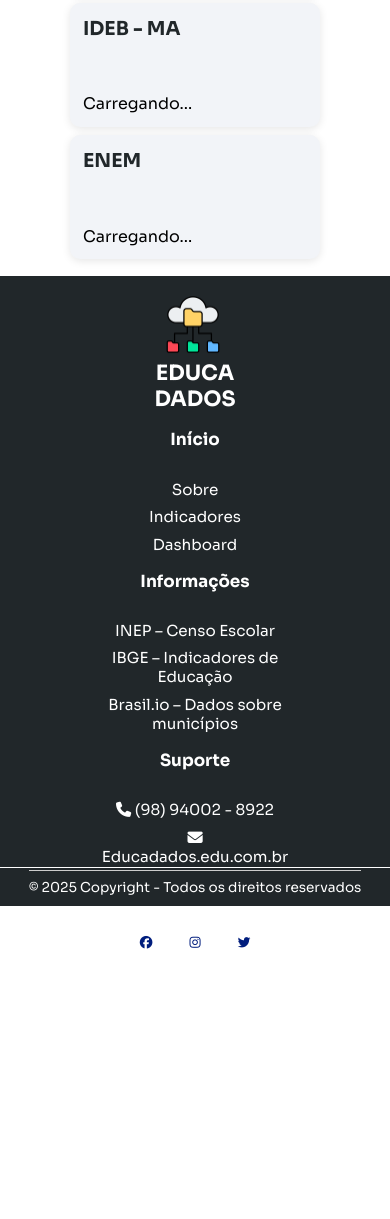
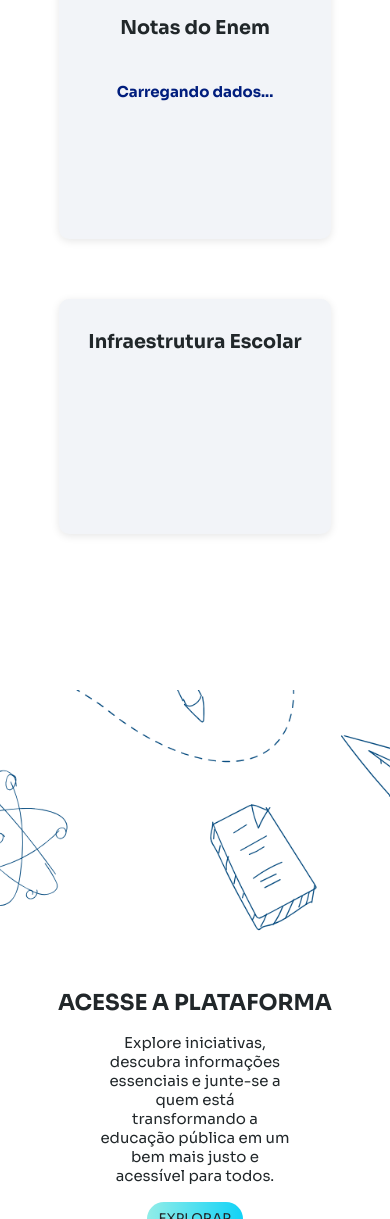
Before and after one commit to Nadson-Cutrim/Test-Page, a website: page pages/dashboard.html in a window 390 px wide. Shown: the part 781-2000 px from the top of the page. Before the commit the page ends 1745 px from the top, so only its background shows below. Drawn offline with nearby package versions, Linux system fonts and the light colour scheme.

Commit message:
Ajustando responsividade

```diff
--- a/css/dash.css
+++ b/css/dash.css
@@ -52,8 +52,6 @@ nav {
   justify-content: center;
   align-items: center;
   cursor: pointer;
-
-
 }
 
 header .logo img {
@@ -145,34 +143,95 @@ header .collapse.open span:nth-child(3) {
   background-color: var(--color-white);
 }
 
-canvas {
-  width: 20vw;
+/* =============================== CSS GRÁFICOS ================================== */
+
+.graf-edu {
+  position: relative;
+  width: 100vw;
   height: auto;
-}
-
-/* =============================== CSS GRÁFICOS ================================== */
-.graf-edu {
-  display: grid;
-  grid-template-columns: repeat(auto-fit, minmax(20vmax, 1fr));
-  gap: 2vmax;
-  padding: 2vmax;
-  margin-top: 5vmax;
+  display: flex;
+  padding: 15vmax 3vmax;
+  justify-content: space-evenly;
+  align-items: center;
+  flex-wrap: wrap;
 }
 
 .card-edu {
+  display: flex;
+  justify-content: space-between;
+  align-items: center;
+  flex-direction: column;
+  width: 35vw;
+  height: auto;
   background-color: var(--color-gray);
-  padding: 1.5vmax;
+  margin: 2vmax;
+  padding: 1.2vmax 0;
   border-radius: 10px;
   box-shadow: 0 2px 8px rgba(0, 0, 0, 0.1);
-
 }
 
 .card-edu h2 {
-  margin-bottom: 1vmax;
   font-size: 1.2em;
   color: var(--color-black-smoker);
 }
 
+.graf-edu .card-edu .msg-loading{
+  font-size: 1.3vmax;
+  font-weight: bold;
+  color: var(--color-blue-smoker);
+  transform: translateY(5vmax);
+}
+
+/* =============================== CSS DASHBOARD ================================== */
+
+.section-land{
+  position: relative;
+  background: url('../assets/img/background.png');
+  background-attachment: fixed;
+  background-position: center center;
+  background-repeat: no-repeat;
+  background-size: cover;
+  width: 100vw;
+  height: 100vh;
+  display: flex;
+  justify-content: center;
+  align-items: center;
+  flex-direction: column;
+}
+
+.section-land h1{
+  font-size: 2vmax;
+  color: var(--color-black-smoker);
+}
+
+.section-land p{
+  width: 30%;
+  margin: 2vmax 0;
+  text-align: center;
+  font-size: 1.1vmax;
+  color: var(--color-black-smoker);
+}
+
+.btn-grad {
+  background-image: linear-gradient(to right, #92ede8 0%, #0ED2F7  51%, #B2FEFA  100%);
+  width: auto;
+  height: auto;
+  padding: 1vmax 1.4vmax;
+  text-align: center;
+  text-transform: uppercase;
+  transition: var(--effect-ease);
+  background-size: 200% auto;
+  color: var(--color-black-smoker);
+  border-radius: 50px;
+  border: none;
+  cursor: pointer;
+}
+
+.btn-grad:hover {
+  background-position: right center;
+  color: var(--color-blue-smoker);
+  text-decoration: none;
+}
 
 /* =============================== CSS RODAPÉ ================================== */
 
@@ -196,8 +255,6 @@ canvas {
   margin-bottom: 2vmax;
   align-items: center;
   cursor: pointer;
-
-  background-color: #001d7d00;
 }
 
 .footer .box-logo img {
@@ -222,8 +279,6 @@ canvas {
   justify-content: space-between;
   align-items: center;
   margin-bottom: 1vmax;
-
-  background-color: #0ed0f700;
 }
 
 .footer .box-infor ul {
@@ -256,8 +311,6 @@ a {
   justify-content: space-between;
   align-items: center;
   margin-bottom: 5vmax;
-
-  background-color: #0ef71200;
 }
 
 .footer .box-social div {
@@ -289,7 +342,7 @@ a {
 }
 
 #active {
-  font-size: 3rem;
+  font-size: 2rem;
   font-weight: bold;
 
 }
@@ -299,37 +352,11 @@ a {
   color: var(--color-white);
 }
 
-
-
 /* =============================== CSS RESPONSIVO ================================== */
 
 @media (max-width: 1300px) {
 
-  .graf-edu {
-    display: grid;
-    grid-template-columns: repeat(2, 1fr);
-    /* Duas colunas */
-    gap: 2vmax;
-    padding: 2vmax;
-    max-width: 1300px;
-    margin: 0 auto;
-    /* Centraliza na página */
-  }
-
-
-  .card-edu {
-    background-color: var(--color-gray);
-    padding: 1.5vmax;
-    border-radius: 10px;
-    box-shadow: 0 2px 8px rgba(0, 0, 0, 0.1);
-    width: 100%;
-    /* Ocupa a célula toda */
-    box-sizing: border-box;
-    margin-top: 6vmax;
-  }
-
   .card-edu h2 {
-    margin-bottom: 1vmax;
     font-size: 1.2em;
     color: var(--color-black-smoker);
   }
@@ -379,73 +406,83 @@ a {
     pointer-events: all;
   }
 
-  .graf-edu {
-    display: grid;
-    grid-template-columns: repeat(2, 1fr);
-    /* Duas colunas */
-    gap: 2vmax;
-    padding: 2vmax;
-    max-width: 998px;
-    margin: 0 auto;
-    /* Centraliza na página */
-  }
+  .card-edu {
+    width: 50vw;
+    margin: 30px;
+    padding: 30px 15px;
 
-
-  .card-edu {
-    background-color: var(--color-gray);
-    padding: 1.5vmax;
-    border-radius: 10px;
-    box-shadow: 0 2px 8px rgba(0, 0, 0, 0.1);
-    width: 100%;
-    /* Ocupa a célula toda */
-    box-sizing: border-box;
   }
 
   .card-edu h2 {
-    margin-bottom: 1vmax;
     font-size: 1.2em;
     color: var(--color-black-smoker);
   }
 
+  .section-land h1 {
+    font-size: 22px;
+  }
+
+  .section-land p {
+    width: 50%;
+    font-size: 15px;
+  }
+
   /*=========================resposividade do footer===================*/
-  footer {
-    display: flex;
+
+  .footer {
     flex-direction: column;
-    align-items: center;
+    height: auto;
   }
+
+  .footer .box-logo {
+    width: 100%;
+    justify-content: start;
+    padding: 50px 0;
+    border-bottom: 1px solid var(--color-white);
+  }
+
+  .footer .box-infor {
+    flex-direction: column;
+    margin: 0;
+    width: 100%;
+  }
+
+  /*========================= resposividade do footer ===================*/
 
   .box-logo {
     flex-direction: column;
+    align-items: center;
     text-align: center;
-    margin-top: 2vmax;
   }
 
   .box-infor {
     flex-direction: column;
     align-items: center;
     text-align: center;
-
-
   }
 
   .box-infor ul {
-    margin: 10px 0;
+    margin: 15px 0;
   }
 
   .box-infor ul li,
   a {
-    margin: 2px 0;
-    font-size: 1rem;
+    margin: 6px 0;
+    font-size: 19px;
   }
 
   #active {
-    font-size: 1.2rem;
+    font-size: 22px;
     font-weight: bold;
-
   }
 
   .box-social {
     justify-content: center;
+    margin-bottom: 0;
+  }
+
+  .footer .box-social div i {
+    font-size: 20px;
   }
 
   #rdp-copy {
@@ -454,43 +491,33 @@ a {
 }
 
 @media (max-width: 768px) {
-  .graf-edu {
-    grid-template-columns: 1fr;
-    display: grid;
-    gap: 1vmax;
-    padding: 2vmax;
-    max-width: 600px;
-    margin-top: 6vmax;
-  }
 
   .card-edu {
-    width: 70%;
-    margin: 0 auto;
+    width: 80%;
   }
 
 }
 
 @media (max-width: 468px) {
+  .graf-edu .card-edu .msg-loading{
+    font-size: 15px;
+  }
+
+  /*=========================resposividade do footer===================*/
 
   footer {
     display: flex;
     flex-direction: column;
     align-items: center;
     padding: 2vmax 1vmax;
-    background-color: var(--color-blue-smoker);
-    color: var(--color-white);
   }
 
   .box-logo {
     display: flex;
     flex-direction: column;
     align-items: center;
-    margin-bottom: 1.5vmax;
-  }
-
-  .box-logo img {
-    width: 45px;
-    margin-bottom: 0.5vmax;
+    text-align: center;
+    margin-bottom: 2vmax;
   }
 
   .box-infor {
@@ -499,7 +526,7 @@ a {
     align-items: center;
     text-align: center;
     gap: 1vmax;
-    margin-bottom: 1.5vmax;
+    margin-bottom: 2vmax;
   }
 
   .box-infor ul {
@@ -507,19 +534,17 @@ a {
     padding: 0;
   }
 
-  .box-infor ul li {
+  .box-infor ul li,
+  .box-infor ul li a {
+    font-size: 0.9rem;
+    margin: 2px 0;
     list-style: none;
-    margin: 2px 0;
-  }
-
-  .box-infor ul li a {
     text-decoration: none;
     color: var(--color-white);
-    font-size: 0.95rem;
   }
 
   #active {
-    font-size: 1.05rem;
+    font-size: 1rem;
     font-weight: bold;
   }
 
@@ -527,20 +552,12 @@ a {
     display: flex;
     justify-content: center;
     gap: 1vmax;
-    margin-top: 1.5vmax;
-  }
-
-  .box-social a img {
-    width: 24px;
-    height: 24px;
+    margin-bottom: 2vmax;
   }
 
   #rdp-copy {
     font-size: 0.85rem;
     text-align: center;
-    margin-top: 1.5vmax;
-    border-top: 1px solid #ccc;
-    padding-top: 1vmax;
+    color: var(--color-white);
   }
-
 }
--- a/index.html
+++ b/index.html
@@ -10,7 +10,6 @@
     <link rel="preconnect" href="https://fonts.gstatic.com" crossorigin>
     <link href="https://fonts.googleapis.com/css2?family=Epilogue:ital,wght@0,100..900;1,100..900&family=Montserrat:ital,wght@0,100..900;1,100..900&family=Poppins:ital,wght@0,100;0,200;0,300;0,400;0,500;0,600;0,700;0,800;0,900;1,100;1,200;1,300;1,400;1,500;1,600;1,700;1,800;1,900&family=Sora:wght@100..800&display=swap" rel="stylesheet">
     <script src="https://cdn.jsdelivr.net/npm/chart.js"></script>
-
   </head>
 
   <body>
@@ -30,10 +29,9 @@
 
           <li><a href="#publico-alvo"><i class="fa-solid fa-people-arrows"></i> Público-Alvo</a></li>
 
-          <li><a href="#dashboard"><i class="fa-solid fa-chart-simple"></i> Dashboard</a></li>
+          <li><a href="pages/dashboard.html"><i class="fa-solid fa-chart-simple"></i> Dashboard</a></li>
 
           <li><a href="#dados"><i class="fa-solid fa-folder-tree"></i> Fontes</a></li>
-
         </nav>
 
         <div class="collapse" id="collapse">
@@ -84,16 +82,6 @@
       <h1>INDICADORES MONITORADOS</h1>
 
       <div class="edu-flex">
-
-        <div class="edu-item">
-          <h1>Evasão Escolar</h1>
-          <img class="img-edu" src="assets/svg/arrow-down.svg"  alt="Evasão Escolar" />
-        </div>
-
-        <div class="edu-item">
-          <h1>Evasão Escolar</h1>
-          <img class="img-edu" src="assets/svg/arrow-down.svg"  alt="Evasão Escolar" />
-        </div>
 
         <div class="edu-item">
           <h1>Evasão Escolar</h1>
@@ -230,7 +218,8 @@
 
     </footer>
 
-   <script src="js/scripts.js"></script>
+   <script src="js/scripts.js" defer></script>
+   <script src="../js/qrEdu.js"></script>
    <script src="https://kit.fontawesome.com/091f30ca3a.js" crossorigin="anonymous"></script>
   </body>
 </html>
--- a/pages/dashboard.html
+++ b/pages/dashboard.html
@@ -10,15 +10,15 @@
     <link rel="preconnect" href="https://fonts.gstatic.com" crossorigin />
     <link
       href="https://fonts.googleapis.com/css2?family=Epilogue:ital,wght@0,100..900;1,100..900&family=Montserrat:ital,wght@0,100..900;1,100..900&family=Poppins:ital,wght@0,100;0,200;0,300;0,400;0,500;0,600;0,700;0,800;0,900;1,100;1,200;1,300;1,400;1,500;1,600;1,700;1,800;1,900&family=Sora:wght@100..800&display=swap"
-      rel="stylesheet"/>
-
+      rel="stylesheet"
+    />
     <script src="https://cdn.jsdelivr.net/npm/chart.js"></script>
     <script src="https://cdn.jsdelivr.net/npm/axios/dist/axios.min.js"></script>
   </head>
 
   <body>
     <header>
-      <div class="logo" onclick="window.location.href='/index.html'">
+      <div class="logo" onclick="window.location.href='../index.html' ">
         <img src="../assets/img/dados.png" alt="logo" id="img-edu-logo" />
         <div>
           <span>Educa</span>
@@ -28,17 +28,19 @@
 
       <nav id="nav">
         <li>
-          <a href="#sobre"><i class="fa-regular fa-address-card"></i> Sobre</a>
+          <a href="../index.html#sobre"
+            ><i class="fa-regular fa-address-card"></i> Sobre</a
+          >
         </li>
 
         <li>
-          <a href="#indicadores"
+          <a href="../index.html#indicadores"
             ><i class="fa-regular fa-hand-point-up"></i> Indicadores</a
           >
         </li>
 
         <li>
-          <a href="#publico-alvo"
+          <a href="../index.html#publico-alvo"
             ><i class="fa-solid fa-people-arrows"></i> Público-Alvo</a
           >
         </li>
@@ -56,41 +58,45 @@
     </header>
 
     <section class="graf-edu">
-
-
       <div class="card-edu">
         <h2>Evasão Escolar</h2>
-        <canvas id="evasaoChart"></canvas>
+       <!-- <div id="loading">Carregando dados...</div>
+        <div id="error"></div> MENSAGEM DE CARREGAMENTO -->
+        <canvas id="enem"></canvas>
       </div>
 
       <div class="card-edu">
         <h2>Nota do IDEB</h2>
-        <canvas id="idebChart"></canvas>
+        <div id="loading" class="msg-loading">Carregando dados...</div>
+        <div id="error"></div>
+        <canvas id="idebChart2"></canvas>
       </div>
 
       <div class="card-edu">
-        <h2>Acesso à Internet</h2>
-        <canvas id="internetChart"></canvas>
+        <h2>Notas do Enem</h2>
+        <div id="loading-enem" class="msg-loading">Carregando dados...</div>
+        <div id="error-enem"></div>
+        <canvas id="enemChart"></canvas>
       </div>
 
       <div class="card-edu">
         <h2>Infraestrutura Escolar</h2>
+       <!-- <div id="loading">Carregando dados...</div>
+        <div id="error"></div> MENSAGEM DE CARREGAMENTO -->
         <canvas id="infraChart"></canvas>
       </div>
+    </section>
 
-      <div class="card-edu">
-        <h2>IDEB - MA</h2>
-        <canvas id="idebChart2"></canvas>
-        <div id="loadin">Carregando...</div>
-        <div id="error-1" style="display:none; color:red;"></div>
-      </div>
-
-       <div class="card-edu">
-        <h2>ENEM</h2>
-        <canvas id="enemChart"></canvas>
-        <div id="loading">Carregando...</div>
-        <div id="error-2" style="display:none; color:red;"></div>
-      </div>
+    <section class="section-land" id="landpage">
+      <h1>ACESSE A PLATAFORMA</h1>
+      <p>
+        Explore iniciativas, descubra informações essenciais e junte-se a quem
+        está transformando a educação pública em um bem mais justo e acessível
+        para todos.
+      </p>
+      <button class="btn-grad" onclick="window.location.href='../index.html'">
+        EXPLORAR
+      </button>
     </section>
 
     <footer class="footer" id="dados">
@@ -104,7 +110,7 @@
 
       <div class="box-infor">
         <ul>
-          <li><a id="active" href="">Início</a></li>
+          <li><a id="active" href="#">Início</a></li>
           <br />
           <li><a href="">Sobre</a></li>
           <li><a href="">Indicadores</a></li>
@@ -112,7 +118,7 @@
         </ul>
 
         <ul>
-          <li><a id="active" href="">Informações</a></li>
+          <li><a id="active" href="#">Informações</a></li>
           <br />
           <li><a href="">INEP – Censo Escolar</a></li>
           <li><a href="">IBGE – Indicadores de Educação</a></li>
@@ -120,7 +126,7 @@
         </ul>
 
         <ul>
-          <li><a id="active" href="">Suporte</a></li>
+          <li><a id="active" href="#">Suporte</a></li>
           <br />
           <li>
             <a href=""><i class="fa-solid fa-phone"></i> (98) 94002 - 8922</a>
@@ -151,24 +157,17 @@
       </div>
 
       <div class="copy">
-        <span id="rdp-copy"
-          >&copy; 2025 Copyright - Todos os direitos reservados</span
-        >
+        <span id="rdp-copy">
+          &copy; 2025 Copyright - Todos os direitos reservados
+        </span>
       </div>
     </footer>
-<<<<<<< HEAD
-    <script src="/js/scripts.js"></script>
+    <script src="../js/scripts.js" defer></script>
+    <script src="../js/requisicao.mjs"></script>
+    <script src="../js/grafEdu.js"></script>
     <script
       src="https://kit.fontawesome.com/091f30ca3a.js"
       crossorigin="anonymous"
     ></script>
-    <script src="https://unpkg.com/aos@2.3.1/dist/aos.js"></script>
-=======
-    <script src="../js/scripts.js"></script>
-    <script src="../js/requisicao.mjs"></script>
-    <script src="https://kit.fontawesome.com/091f30ca3a.js" crossorigin="anonymous"></script>
-   <script src="https://unpkg.com/aos@2.3.1/dist/aos.js"></script>
-   <script>AOS.init();</script>
->>>>>>> 4a6136ebd96d1e94317cdc4fa7c826318af62275
   </body>
 </html>
```
